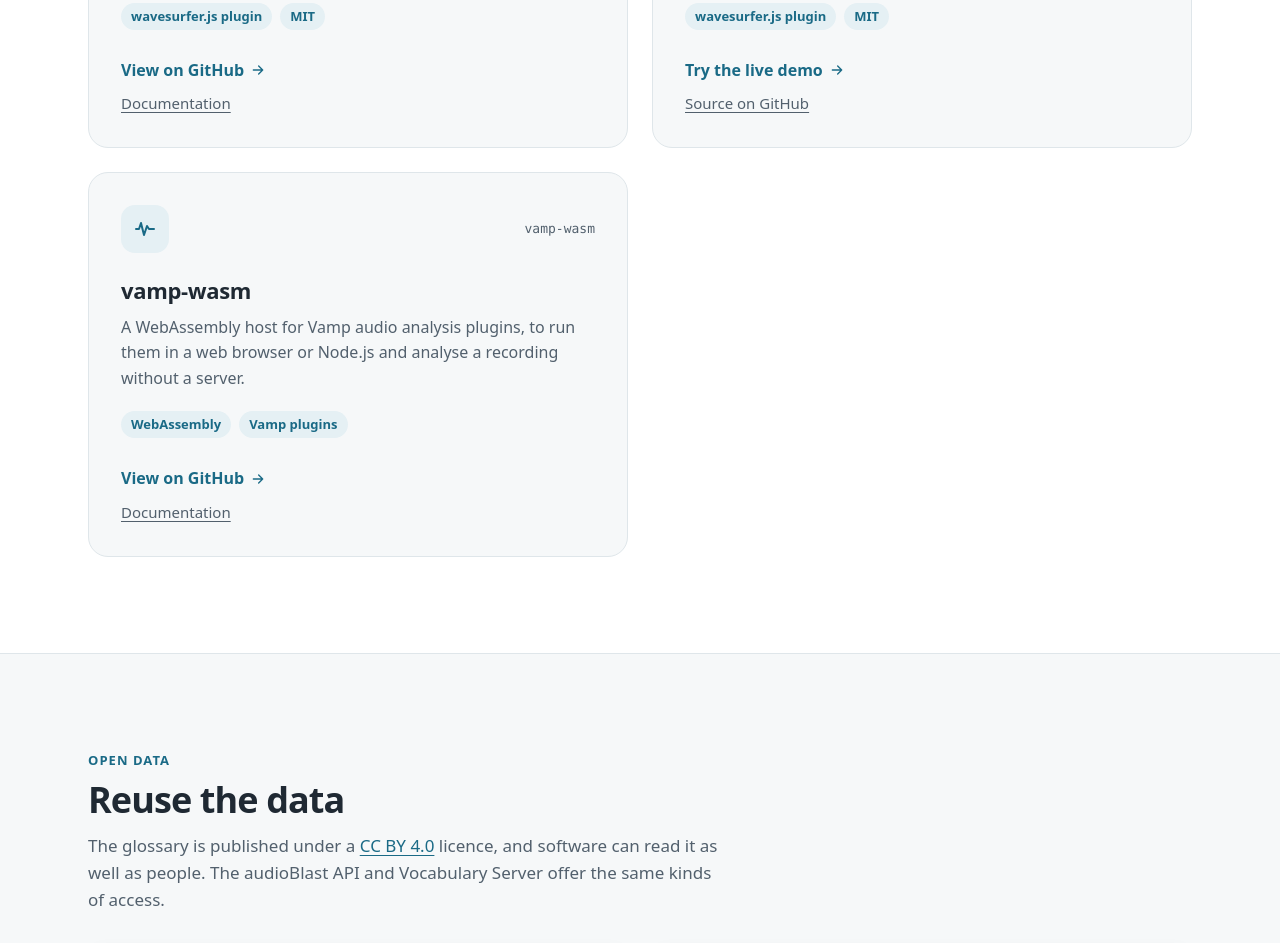
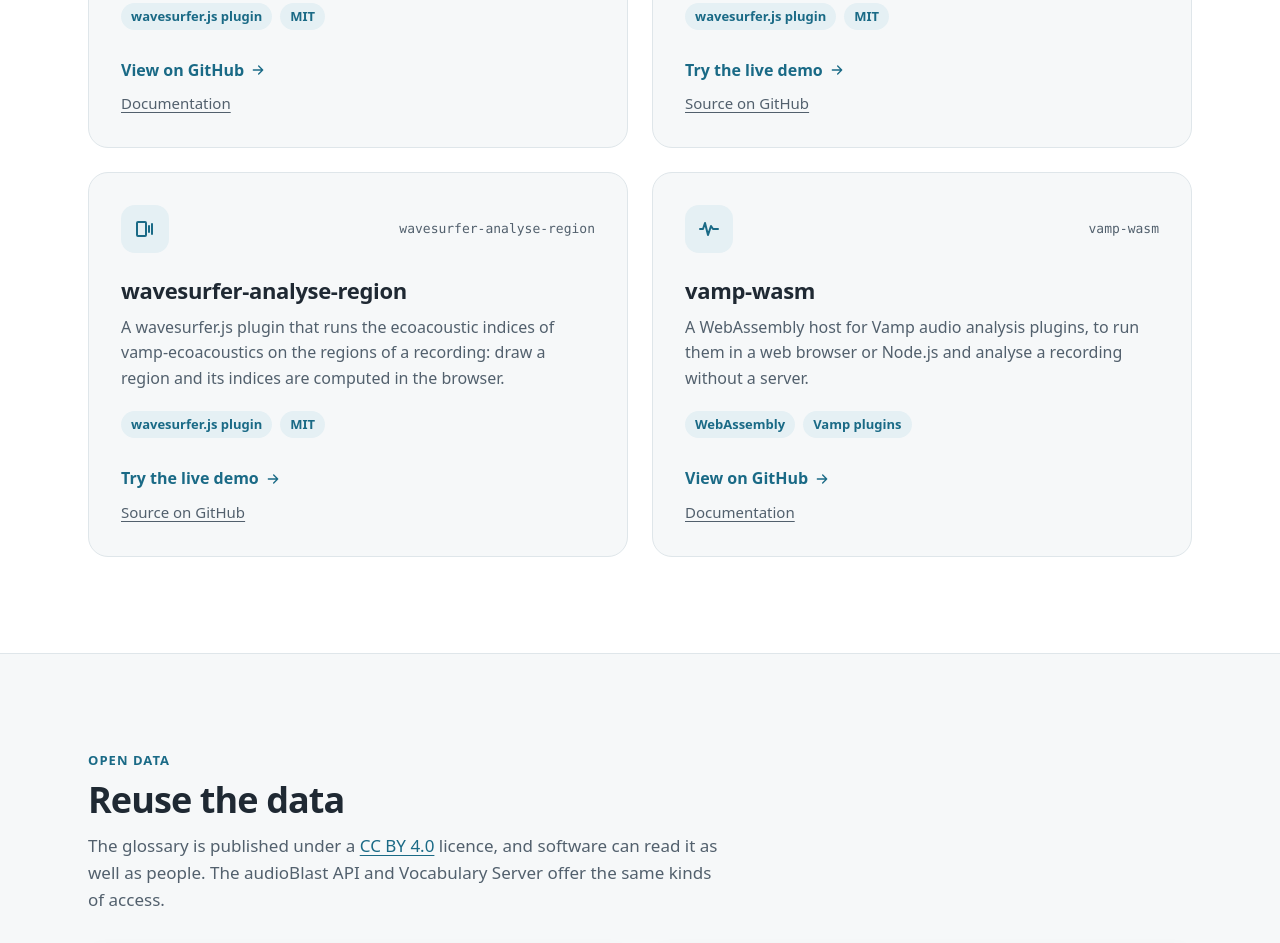
Before and after one commit to acoustiCloud/acousti.cloud, a plain HTML site: page index.html in a window 1280 px wide. Shown: the part 3880-4823 px from the top of the page. Drawn offline with Linux system fonts and the light colour scheme.

Commit message:
Add wavesurfer-analyse-region to the tools

```diff
--- a/index.html
+++ b/index.html
@@ -1004,6 +1004,30 @@
           <article class="card">
             <div class="card-top">
               <span class="card-icon" aria-hidden="true">
+                <svg class="icon" viewBox="0 0 24 24" focusable="false"><rect x="4" y="5" width="9" height="14" rx="1"/><path d="M16 9v6M19 7v10"/></svg>
+              </span>
+              <span class="card-domain">wavesurfer-analyse-region</span>
+            </div>
+            <h3>wavesurfer-analyse-region</h3>
+            <p>A wavesurfer.js plugin that runs the ecoacoustic indices of vamp-ecoacoustics on the regions of a recording: draw a region and its indices are computed in the browser.</p>
+            <ul class="tags" aria-label="Features">
+              <li>wavesurfer.js plugin</li>
+              <li>MIT</li>
+            </ul>
+            <div class="card-actions">
+              <a class="card-primary" href="https://wavesurfer-analyse-region.acousti.cloud/demo/">
+                Try the live demo
+                <svg class="icon" viewBox="0 0 24 24" aria-hidden="true" focusable="false"><path d="M5 12h14M13 6l6 6-6 6"/></svg>
+              </a>
+              <div class="card-more">
+                <a class="card-secondary" href="https://github.com/edwbaker/wavesurfer-analyse-region">Source on GitHub</a>
+              </div>
+            </div>
+          </article>
+
+          <article class="card">
+            <div class="card-top">
+              <span class="card-icon" aria-hidden="true">
                 <svg class="icon" viewBox="0 0 24 24" focusable="false"><path d="M3 12h3l2-6 3 12 3-9 2 3h5"/></svg>
               </span>
               <span class="card-domain">vamp-wasm</span>
```
